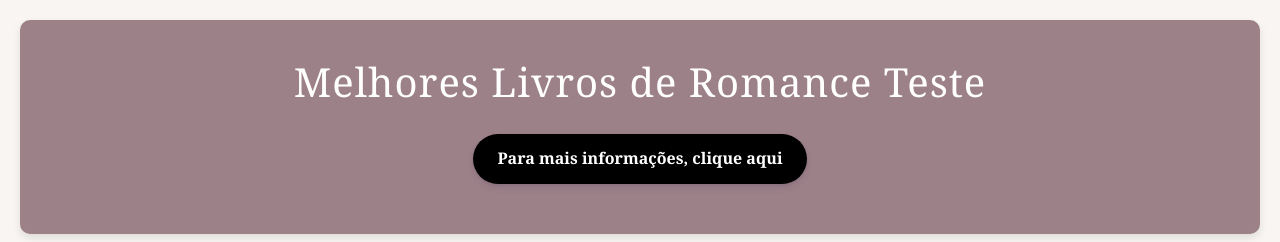
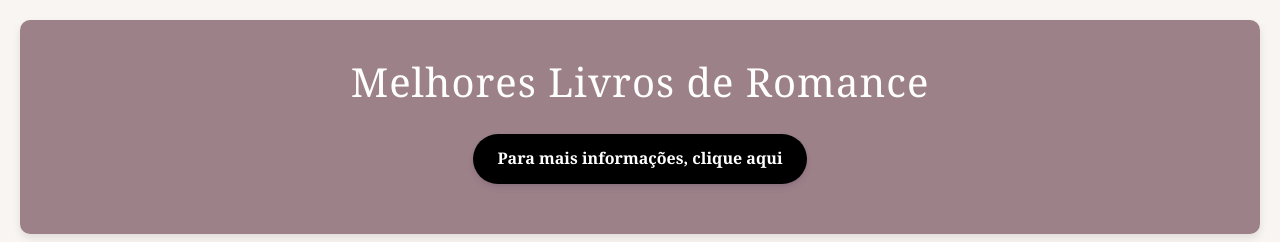
Before and after one commit to Isabelly-Ferreira/Projeto-Cards, a plain HTML site: page index.html in a window 1280 px wide. Shown: the top 242 px of the page. Drawn offline with Linux system fonts and the light colour scheme.

Commit message:
corrigido

```diff
--- a/index.html
+++ b/index.html
@@ -8,7 +8,7 @@
 <body>
 
 <header>
-<h1>Melhores Livros de Romance Teste</h1>
+<h1>Melhores Livros de Romance</h1>
 <div class="botão"><a href="./pagina_1.html"><p>Para mais informações, clique aqui</p> </a></div>
 </header>
 
```
